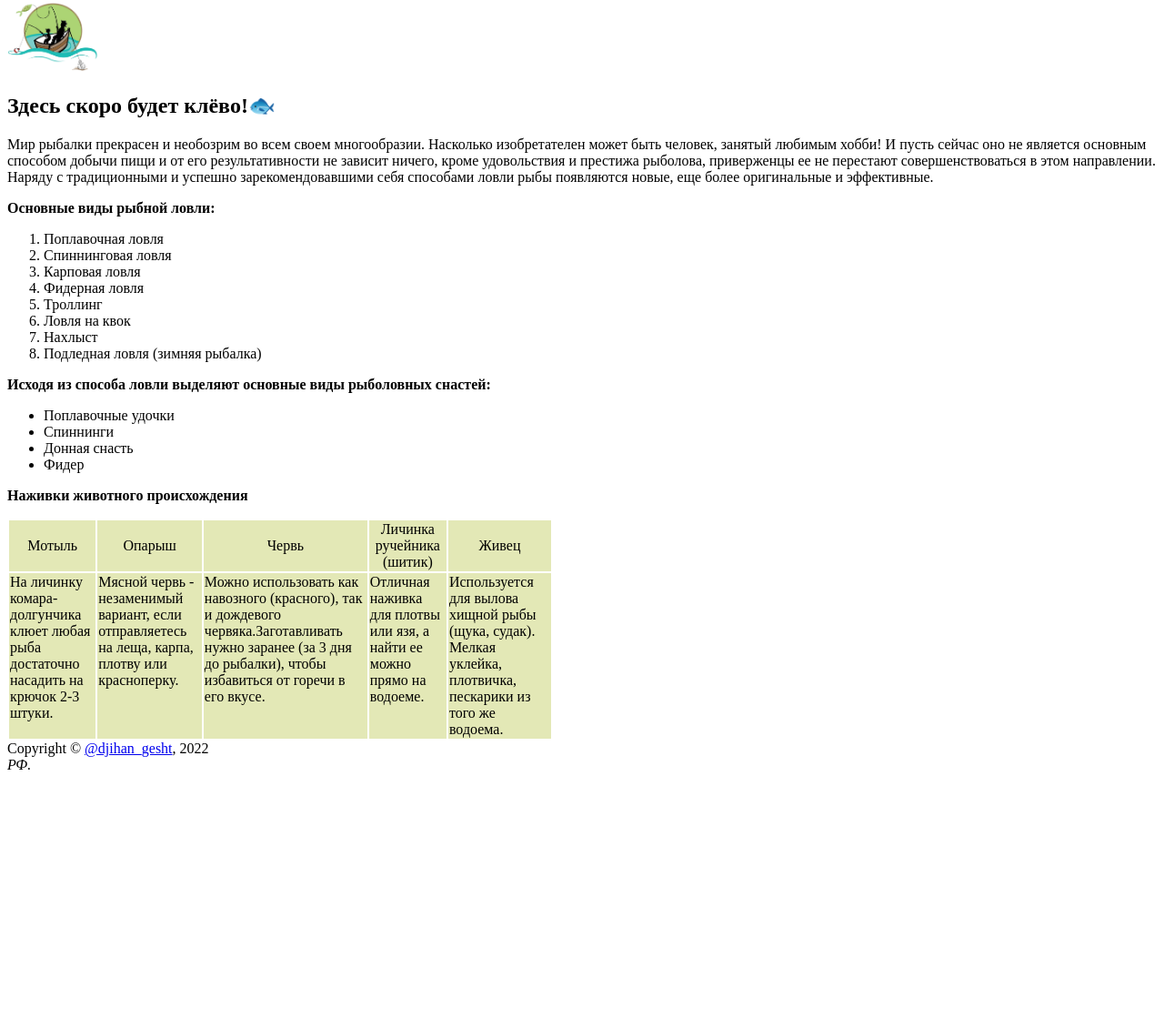
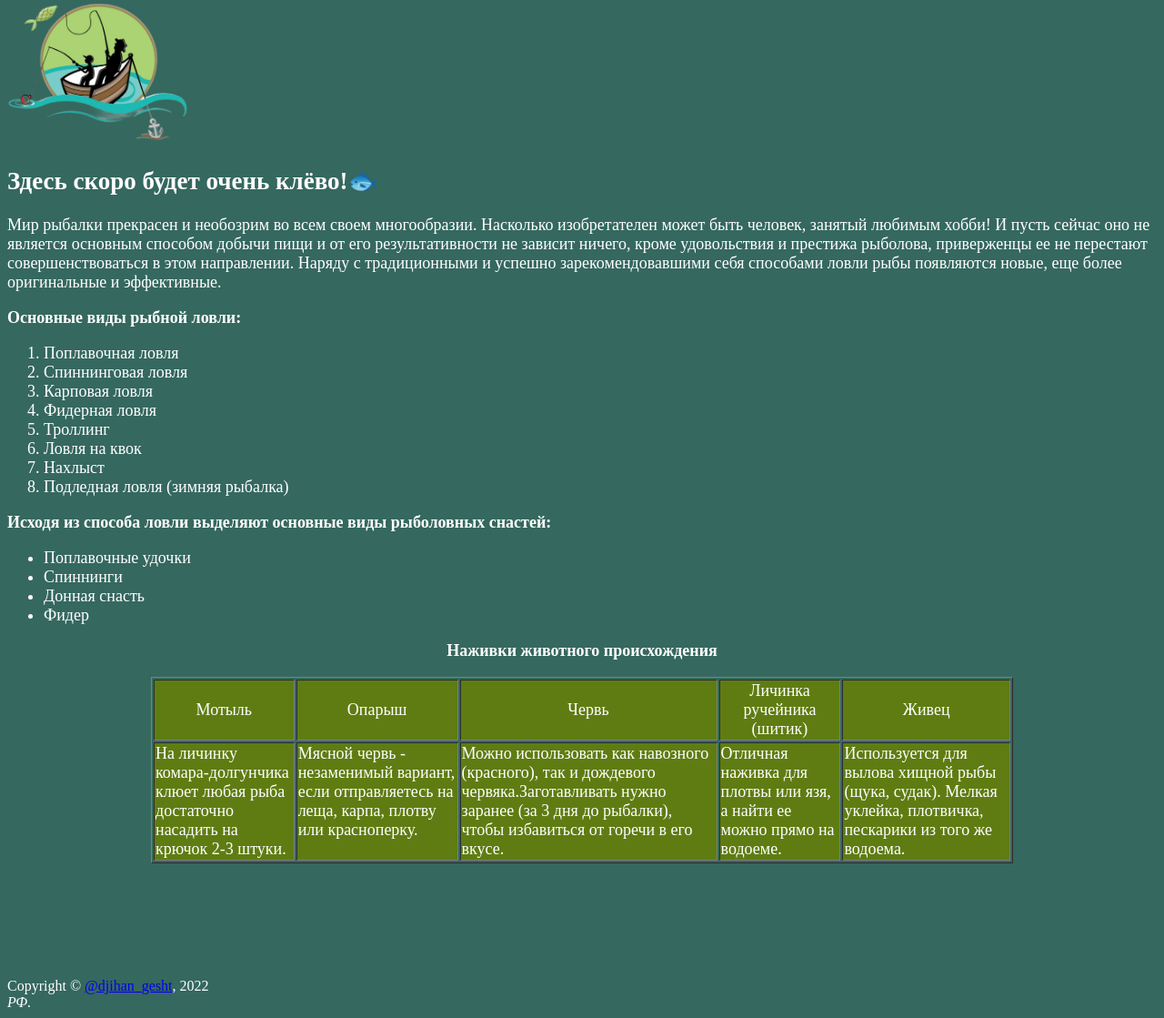
Before and after one commit to aglayka/aglayka-4p22-frontend-aglay-vodopopyanova, a plain HTML site: page homework_2/article.html in a window 1280 px wide. Shown: the part 5-1124 px from the top of the page at 91% size. Before the commit the page ends 863 px from the top, so only its background shows below. Drawn offline with Linux system fonts and the light colour scheme.

Commit message:
“c/index.html git commit -m “c/article.html

```diff
--- a/homework_2/article.html
+++ b/homework_2/article.html
@@ -3,10 +3,10 @@
 <head>
     <title>Отчеты о рыбалке</title>
 </head>
-<body>
+<body bgcolor="#35685F"><font size="4" color="white">
     <header>
-        <div><a href="/aglayka-4p22-frontend-aglay-vodopopyanova/homework_2/index.html"><img src="logo2.png" width="100" height="75"></a></div>
-        <h2>Здесь скоро будет клёво!🐟</h2>
+        <div><a href="/aglayka-4p22-frontend-aglay-vodopopyanova/homework_2/index.html"><img src="logo2.png" width="200"></a></div>
+        <h2>Здесь скоро будет очень клёво!🐟</h2>
     </header>
     <p>
     Мир рыбалки прекрасен и необозрим во всем своем многообразии. Насколько изобретателен может быть человек, занятый любимым хобби! И пусть сейчас оно не является основным способом добычи пищи и от его результативности не зависит ничего, кроме удовольствия и престижа рыболова, приверженцы ее не перестают совершенствоваться в этом направлении. Наряду с традиционными и успешно зарекомендовавшими себя способами ловли рыбы появляются новые, еще более оригинальные и эффективные.
@@ -33,17 +33,17 @@
         <li>Фидер</li>
         </ul>
       </section>
-      <p><strong>Наживки животного происхождения</strong></p>
-<table border:1px; style="width: 600px; cellspacing: 5px; cellpadding: 10px; ">
+      <p align="center"><strong>Наживки животного происхождения</strong></p>
+<table align="center" border="1"; style="width: 75%; cellspacing: 5px; cellpadding: 10px; ">
 <tbody>
-<tr style="background-color:#E3E8B6">
+<tr style="background-color:#5F7C12">
 <td style="text-align: center;">Мотыль</td>
 <td style="text-align: center;"> Опарыш</td>
 <td style="text-align: center;"> Червь</td>
 <td style="text-align: center;">Личинка ручейника (шитик)</td>
 <td style="text-align: center;"> Живец</td>
 </tr>
-<tr style="background-color:#E3E8B6">
+<tr style="background-color:#5F7C12">
 <td style="vertical-align: top;">На личинку комара-долгунчика клюет любая рыба достаточно насадить на крючок 2-3 штуки.</td>
 <td style="vertical-align: top;">Мясной червь - незаменимый вариант, если отправляетесь на леща, карпа, плотву или красноперку.</td>
 <td style="vertical-align: top;">Можно использовать как навозного (красного), так и дождевого червяка.Заготавливать нужно заранее (за 3 дня до рыбалки), чтобы избавиться от горечи в его вкусе.</td>
@@ -52,13 +52,17 @@
 </tr>
 </tbody>
 </table>
+</font>
 </body>
-<div>
-</div>
-<div>
-</div>
-<footer>
+<div>  &nbsp;  </div>
+<div>  &nbsp;  </div>
+<div>  &nbsp;  </div>
+<div>  &nbsp;  </div>
+<div>  &nbsp;  </div>
+<div>  &nbsp;  </div>
+<div>  &nbsp;  </div>
+<footer><font color="white">
     <div>Copyright © <a href="https://vk.com/" target="_blank">@djihan_gesht</a>, 2022</div>
-    <address>РФ.</address>
+    <address>РФ.</address></font>
 </footer>
 </html>
```
Also changed, not shown: homework_2/article21.html (+20 -18 lines), homework_2/index.html (+12 -10 lines), homework_2/4.jpg (added), homework_2/5.jpg (added), homework_2/6.jpg (added), homework_2/7.jpg (added), homework_2/8.jpg (added), homework_2/9.jpg (added), homework_2/fon1.jpg (added).
